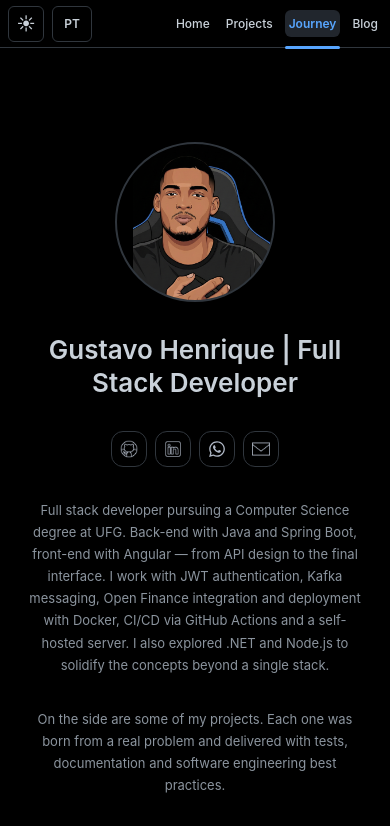
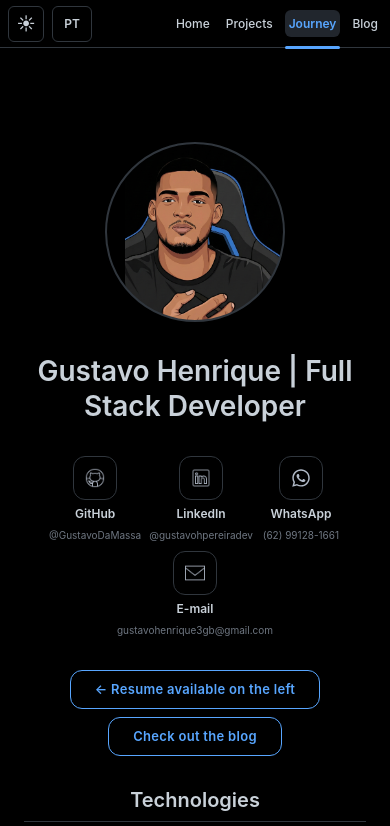
Before and after one commit to GustavoDaMassa/PortifolioSite, a React (Vite) app: page /trajetoria in a window 390 px wide. Shown: the top 826 px of the page. Built offline with nearby package versions, Linux system fonts and the light colour scheme.

Commit message:
feat: enlarge profile avatar and add contact detail cards

```diff
--- a/src/components/ProfileSection/ProfileSection.jsx
+++ b/src/components/ProfileSection/ProfileSection.jsx
@@ -22,19 +22,16 @@ export const ProfileSection = () => {
             href={link.url}
             target="_blank"
             rel="noopener noreferrer"
+            className={styles.socialItem}
           >
-            <img src={link.icon} alt={link.alt} />
+            <span className={styles.socialIcon}>
+              <img src={link.icon} alt={link.alt} />
+            </span>
+            <span className={styles.socialName}>{link.name}</span>
+            <span className={styles.socialValue}>{link.value}</span>
           </a>
         ))}
       </div>
-
-      <p className={styles.techText}>
-        {t('home.description1')}
-      </p>
-
-      <p className={styles.techText}>
-        {t('home.description2')}
-      </p>
 
       <div className={styles.hints}>
         <Link to="/curriculo" className={styles.curriculoHint}>
--- a/src/components/ProfileSection/ProfileSection.module.css
+++ b/src/components/ProfileSection/ProfileSection.module.css
@@ -40,8 +40,8 @@
 }
 
 .profilePic {
-  width: 260px;
-  height: 260px;
+  width: 320px;
+  height: 320px;
   border-radius: 50%;
   background-position: center;
   background-size: cover;
@@ -52,7 +52,7 @@
 }
 
 .profileSection h1 {
-  font-size: 40px;
+  font-size: 48px;
   font-weight: 600;
   color: var(--color-text-primary);
   margin-bottom: var(--spacing-lg);
@@ -62,16 +62,25 @@
   margin: var(--spacing-xl) 0;
   display: flex;
   justify-content: center;
-  gap: var(--spacing-md);
+  gap: var(--spacing-lg);
   flex-wrap: wrap;
 }
 
-.socials a {
+.socialItem {
+  display: flex;
+  flex-direction: column;
+  align-items: center;
+  gap: var(--spacing-xs);
+  text-decoration: none;
+  min-width: 100px;
+}
+
+.socialIcon {
   display: inline-flex;
   align-items: center;
   justify-content: center;
-  width: 48px;
-  height: 48px;
+  width: 56px;
+  height: 56px;
   background: var(--color-bg-secondary);
   border: 1px solid var(--color-border-default);
   border-radius: var(--border-radius-md);
@@ -79,31 +88,32 @@
   padding: var(--spacing-sm);
 }
 
-.socials a:hover {
+.socialItem:hover .socialIcon {
   background: var(--color-bg-tertiary);
   border-color: var(--color-accent-primary);
   transform: translateY(-2px);
   box-shadow: var(--shadow-md);
 }
 
-.socials img {
-  width: 24px;
-  height: 24px;
+.socialIcon img {
+  width: 26px;
+  height: 26px;
   filter: brightness(0) saturate(100%) invert(79%) sepia(11%) saturate(293%) hue-rotate(178deg) brightness(93%) contrast(88%);
 }
 
-.socials a:hover img {
+.socialItem:hover .socialIcon img {
   filter: brightness(0) saturate(100%) invert(61%) sepia(89%) saturate(2798%) hue-rotate(197deg) brightness(103%) contrast(101%);
 }
 
-.techText {
-  font-size: 17px;
-  line-height: 1.7;
-  text-align: center;
-  max-width: 800px;
-  margin: 0 auto var(--spacing-xl) auto;
-  color: var(--color-text-secondary);
-  padding: 0 var(--spacing-lg);
+.socialName {
+  font-size: 14px;
+  font-weight: 600;
+  color: var(--color-text-primary);
+}
+
+.socialValue {
+  font-size: 12px;
+  color: var(--color-text-tertiary);
 }
 
 /* Responsive */
@@ -113,27 +123,30 @@
   }
 
   .profilePic {
-    width: 200px;
-    height: 200px;
+    width: 240px;
+    height: 240px;
   }
 
   .profileSection h1 {
-    font-size: 32px;
+    font-size: 36px;
   }
 
-  .socials a {
-    width: 40px;
-    height: 40px;
+  .socialIcon {
+    width: 48px;
+    height: 48px;
   }
 
-  .socials img {
-    width: 20px;
-    height: 20px;
+  .socialIcon img {
+    width: 22px;
+    height: 22px;
   }
 
-  .techText {
-    font-size: 14px;
-    padding: 0 var(--spacing-md);
+  .socialName {
+    font-size: 13px;
+  }
+
+  .socialValue {
+    font-size: 11px;
   }
 }
 
@@ -143,30 +156,38 @@
   }
 
   .profilePic {
-    width: 160px;
-    height: 160px;
+    width: 180px;
+    height: 180px;
   }
 
   .profileSection h1 {
-    font-size: 26px;
+    font-size: 28px;
   }
 
   .socials {
     gap: var(--spacing-sm);
   }
 
-  .socials a {
-    width: 36px;
-    height: 36px;
+  .socialItem {
+    min-width: 80px;
   }
 
-  .socials img {
-    width: 18px;
-    height: 18px;
+  .socialIcon {
+    width: 44px;
+    height: 44px;
   }
 
-  .techText {
-    font-size: 13px;
-    padding: 0 var(--spacing-sm);
+  .socialIcon img {
+    width: 20px;
+    height: 20px;
+  }
+
+  .socialName {
+    font-size: 12px;
+  }
+
+  .socialValue {
+    font-size: 10px;
+    word-break: break-all;
   }
 }
--- a/src/data/socialLinks.js
+++ b/src/data/socialLinks.js
@@ -6,28 +6,32 @@ export const socialLinks = [
     name: 'GitHub',
     url: 'https://github.com/GustavoDaMassa',
     icon: getAssetPath('assets/images/icons/githubicon.png'),
-    alt: 'GitHub'
+    alt: 'GitHub',
+    value: '@GustavoDaMassa'
   },
   {
     id: 'linkedin',
     name: 'LinkedIn',
     url: 'https://www.linkedin.com/in/gustavohpereiradev/',
     icon: getAssetPath('assets/images/icons/linkedinicon.png'),
-    alt: 'LinkedIn'
+    alt: 'LinkedIn',
+    value: '@gustavohpereiradev'
   },
   {
     id: 'whatsapp',
     name: 'WhatsApp',
     url: 'https://wa.me/5562991281661',
     icon: getAssetPath('assets/images/icons/whatsappicon.svg'),
-    alt: 'WhatsApp'
+    alt: 'WhatsApp',
+    value: '(62) 99128-1661'
   },
   {
     id: 'email',
     name: 'E-mail',
-    url: 'mailto:gustavo.pereira@discente.ufg.br',
+    url: 'mailto:gustavohenrique3gb@gmail.com',
     icon: getAssetPath('assets/images/icons/emailicon.png'),
-    alt: 'E-mail'
+    alt: 'E-mail',
+    value: 'gustavohenrique3gb@gmail.com'
   },
   {
     id: 'resume',
```
